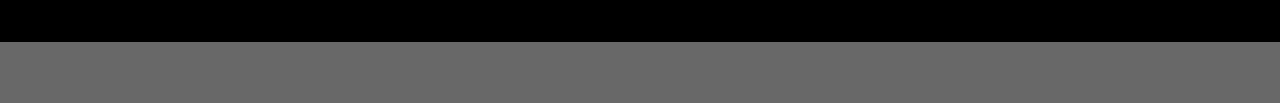
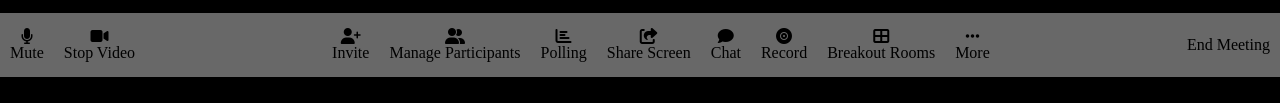
Before and after one commit to antoniom28/html-css-zoom, a plain HTML site: page index.html in a window 1280 px wide. Shown: the part 723-826 px from the top of the page. After the commit the page ends 800 px from the top, so only its background shows below. Drawn offline with Linux system fonts and the light colour scheme.

Commit message:
inserite icone e scritte nel footer (da sistemare)

```diff
--- a/index.html
+++ b/index.html
@@ -9,14 +9,15 @@
     <meta name="viewport" content="width=device-width, initial-scale=1.0">
     <title>Document</title>
 </head>
+
 <body>
 
     <header>
         <nav>
-           <ul>
-               <li><i class="fas fa-th"></i><span>Speaker View</span></li>
-               <li><i class="fas fa-expand-arrows-alt"></i></li>
-           </ul>
+            <ul>
+                <li><i class="fas fa-th"></i><span>Speaker View</span></li>
+                <li><i class="fas fa-expand-arrows-alt"></i></li>
+            </ul>
         </nav>
     </header>
 
@@ -66,7 +67,29 @@
 
     </main>
 
-    <footer></footer>
+    <footer>
+        <ul class="footer-sinistra icone">
+            <li><i class="fas fa-microphone"></i><span>Mute</span></li>
+            <li><i class="fas fa-video"></i><span>Stop Video</span></li>
+        </ul>
+
+        <ul class="footer-centrale icone">
+            <li><i class="fas fa-user-plus"></i><span>Invite</span></li>
+            <li><i class="fas fa-user-friends"></i><span>Manage Participants</span></li>
+            <li><i class="fas fa-chart-bar"></i><span>Polling</span></li>
+            <li><i class="fas fa-share-square"></i><span>Share Screen</span></li>
+            <li><i class="fas fa-comment"></i><span>Chat</span></li>
+            <li><i class="fas fa-record-vinyl"></i><span>Record</span></li>
+            <li><i class="fas fa-th-large"></i><span>Breakout Rooms</span></li>
+            <li><i class="fas fa-ellipsis-h"></i><span>More</span></li>
+        </ul>
+
+        <ul class="footer-destra icone">
+            <li><span>End Meeting</span></li>
+        </ul>
+    </footer>
 
 </body>
-</html></div>
+
+</html>
+</div>
--- a/style.css
+++ b/style.css
@@ -31,9 +31,9 @@ nav ul li{
 
 main{
     /*background-color: skyblue;*/
-    height: 78%;
-    width: 84%;
-    margin: 3% auto;
+    height: 78vh;
+    width: 90%;
+    margin: 3vh auto;
     display: flex;
     flex-flow: row wrap;
     justify-content: space-between;
@@ -67,4 +67,18 @@ img{
 footer{
     background-color:rgb(104, 104, 104);
     height: 8vh;
+    display: flex;
+    justify-content: space-between;
+    align-items: center;
 }
+
+footer ul{
+    display: flex;
+}
+
+footer ul.icone li{
+    display: flex;
+    flex-direction: column;
+    align-items: center;
+    margin:0 10px;
+}
```
